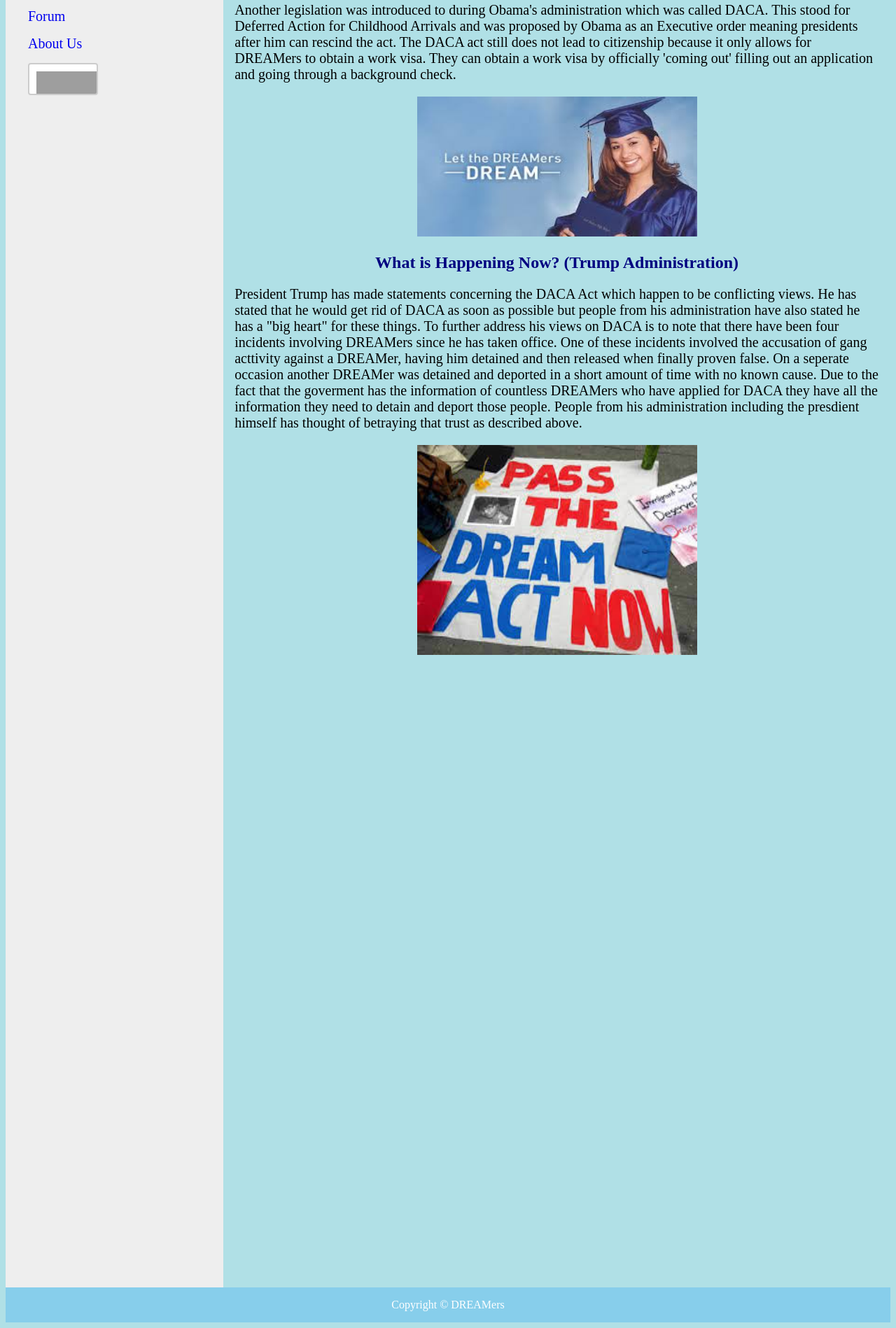
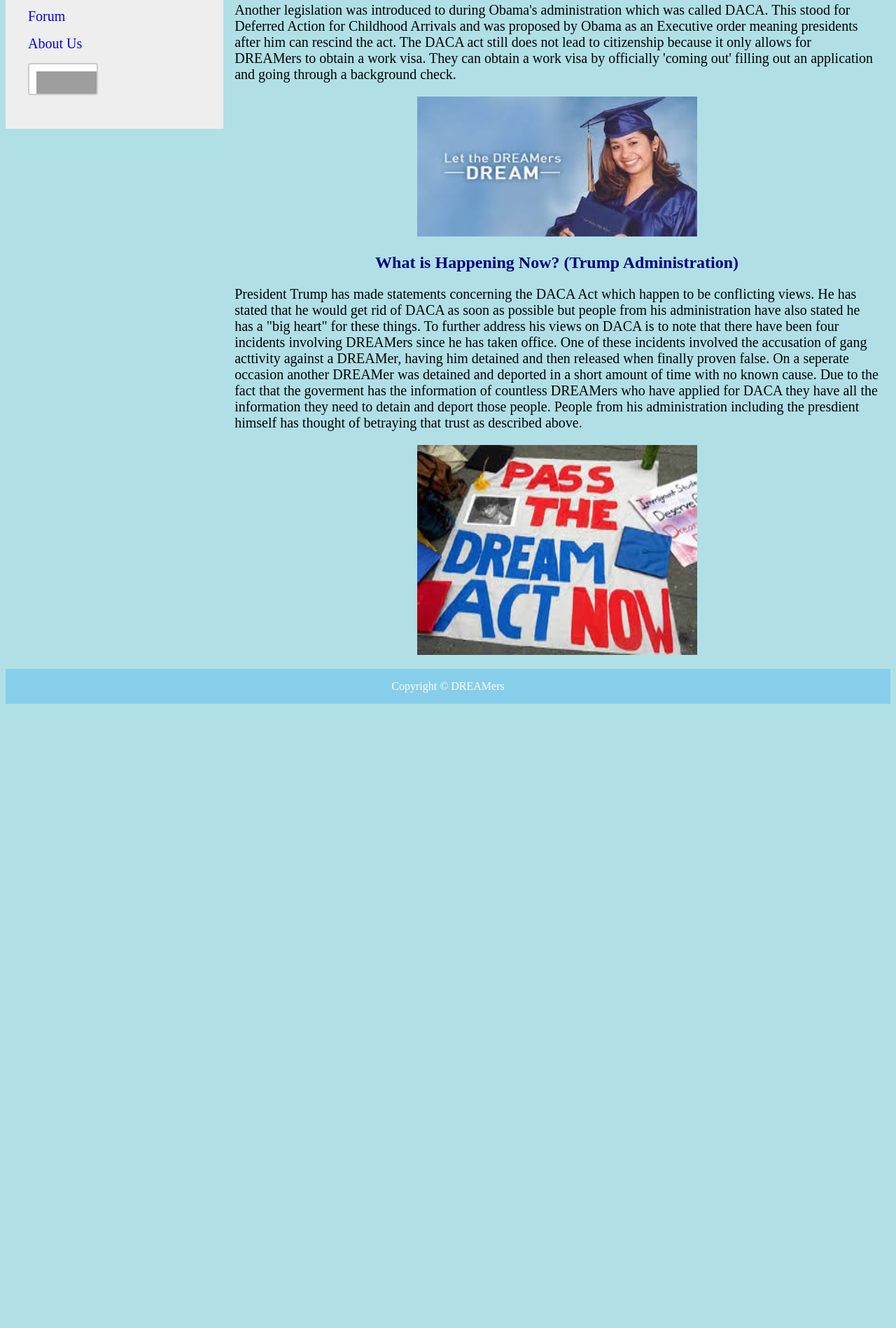
Before and after one commit to tinuolaa00/dreamers, a Django app: page / in a window 1280 px wide. Shown: the part 551-2449 px from the top of the page at 70% size. After the commit the page ends 1557 px from the top, so only its background shows below. Run offline with Django 3.2, Linux system fonts and the light colour scheme; grey boxes are pictures that could not be loaded.

Commit message:
Update Home.html

```diff
--- a/blog/templates/blog/Home.html
+++ b/blog/templates/blog/Home.html
@@ -1,10 +1,6 @@
 {% extends 'blog/base.html' %}
 {% load static %}
 {% block content %}
-<style>
-.nav{background:#eee;
-height: 2000px;}
-</style>
 <article>
 
 <center><h2 style="color:navy;">Who are DREAMers?</h2></center>
```
